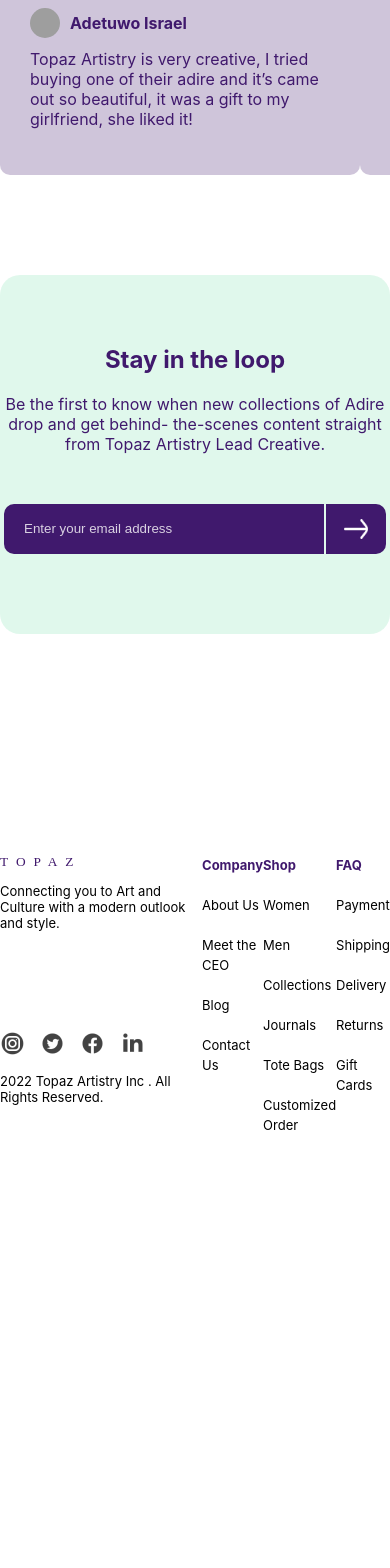
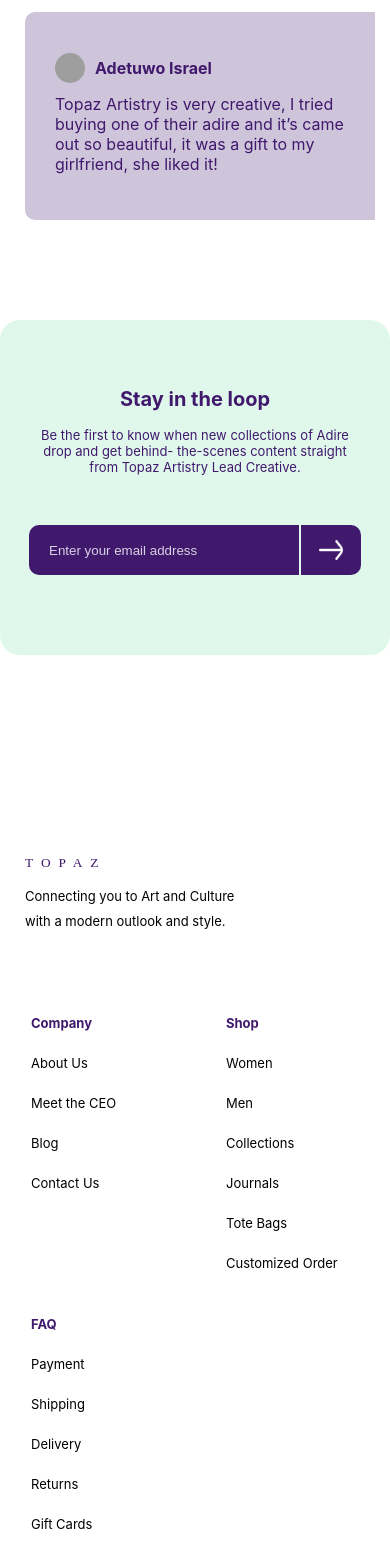
Before and after one commit to Blackie01/Topaz-Fashion-Website-UI, a React (Create React App) app: page / in a window 390 px wide. Shown: the part 2573-4141 px from the top of the page. Before the commit the page ends 3778 px from the top, so only its background shows below. Built offline with nearby package versions, Linux system fonts and the light colour scheme; grey boxes are pictures that could not be loaded.

Commit message:
responsiveness done

```diff
--- a/src/App.js
+++ b/src/App.js
@@ -6,6 +6,7 @@
 import Reviews from './components/reviews';
 import Contact from './components/contact';
 import Footer from './components/footer';
+
 
 
 function App() {
--- a/src/components/categories.css
+++ b/src/components/categories.css
@@ -78,4 +78,8 @@
     justify-content: flex-start;
   }
 
+  .container-each-category::-webkit-scrollbar {
+    display: none;
+  }
+
 }
--- a/src/components/collections.css
+++ b/src/components/collections.css
@@ -74,6 +74,10 @@
     justify-content: flex-start;
   }
 
+  .container-each-collection::-webkit-scrollbar {
+    display: none;
+  }
+
   .collections-area h2 {
     font-size: 20px;
   }
--- a/src/components/contact.css
+++ b/src/components/contact.css
@@ -53,3 +53,26 @@
 ::placeholder {
     color: rgba(255, 255, 255, 0.8);
 }
+
+
+/* Responsiveness */
+
+@media screen and (max-width: 768px) {
+
+    .contact-container {
+        text-align: center;
+    }
+
+    .contact-container h2 {
+        font-size: 20px;
+    }
+
+    .contact-container p {
+        font-size: small;
+        padding: 0 10%;
+    }
+
+    .contact-email {
+        width: 250px;
+    }
+}
--- a/src/components/footer.css
+++ b/src/components/footer.css
@@ -1,7 +1,14 @@
 .footer-container {
     display: flex;
-    justify-content: space-around;
+    justify-content: flex-end;
     margin: 200px 0 50px 0;
+}
+
+.aside-footer {
+    display: flex;
+    justify-content: space-evenly;
+    width: 70%;
+    margin-left: 31px;
 }
 
 .logo {
@@ -40,3 +47,45 @@
 .footer-images {
     margin-top: 100px;
 }
+
+
+/* Responsiveness */
+
+@media screen and (max-width: 768px) {
+
+    .footer-container {
+        display: block;
+    }
+
+    .footer-images {
+        margin-top: 700px;
+    }
+
+    .aside-footer {
+       margin-top: -800px;
+       margin-bottom: 200px;
+       width: 100%;
+       justify-content: unset;
+       flex-wrap: wrap;
+    }
+
+    .footer-col-2, .footer-col-3 {
+        width: 50%;
+    }
+
+    .credits {
+        margin-bottom: 100px;
+    }
+
+    .footer-col-1 {
+        margin-left: 25px;
+    }
+
+    .logo-br {
+        display: block;
+    }
+
+    .footer-col-1-text p {
+        line-height: 25px;
+    }
+}
--- a/src/components/footer.js
+++ b/src/components/footer.js
@@ -15,7 +15,7 @@
                         TOPAZ
                     </div>
                     <p>
-                    Connecting you to Art and Culture <br />with a modern outlook and style.
+                    Connecting you to Art and Culture <br className='logo-br' />with a modern outlook and style.
                     </p>
                 </section>
 
@@ -25,11 +25,12 @@
                     <img src={Facebook}/>
                     <img src={LinkedIn}/>
                 </section>
-                <section>
+                <section className='credits'>
                     <p>2022 Topaz Artistry Inc . All Rights Reserved.</p>
                 </section>
             </section>
 
+            <section className='aside-footer'>
             <section className='footer-col-2'>
                 <ul className='footer-ul'>
                     <li className='ul-header'>Company</li>
@@ -62,6 +63,8 @@
                     <li>Gift Cards</li>
                 </ul>
             </section>
+            </section>
+
         </section>
     )
 }
--- a/src/components/homepage.css
+++ b/src/components/homepage.css
@@ -2,6 +2,12 @@
     margin: 150px 40px 0 40px;
     display: flex;
     justify-content: space-between;
+}
+
+.spiral {
+    z-index: 1;
+    height: 20px;
+    width: 20px;
 }
 
 h1{
--- a/src/components/homepage.js
+++ b/src/components/homepage.js
@@ -1,11 +1,14 @@
 import React from 'react';
 import './homepage.css';
 import homely from '../assets/homely.svg';
+import spiral from '../assets/spiral.svg';
+
 
 function Homepage(){
     return(
         <section className='main-container'>
             <section className='main-text-area'>
+                {/* <img className='spiral' src={spiral}/> */}
                 <h1>When art meets <br/> beauty, exploration blooms.</h1>
                 <p>
                 When culture combines with elegant <br/>
--- a/src/components/reviews.css
+++ b/src/components/reviews.css
@@ -1,6 +1,6 @@
 .overall-reviews-container {
     text-align: center;
-    margin-top: 100px;
+    margin-top: 150px;
 }
 
 .reviews-container {
@@ -55,3 +55,28 @@
     justify-content: center;
     margin-top: 90px;
 }
+
+/* Responsiveness */
+
+@media screen and (max-width: 768px) {
+
+    .overall-reviews-container h2 {
+        font-size: 20px;
+    }
+
+    .reviews-container {
+        overflow-x: scroll;
+        justify-content: flex-start;
+        gap: 20px;
+        margin: 50px 15px;
+        padding-left: 10px;
+    }
+
+    .reviews-container::-webkit-scrollbar {
+        display: none;
+    }
+
+    .read-more-arrow {
+        display: none;
+    }
+}
```
Also changed, not shown: src/assets/spiral.svg (added).
